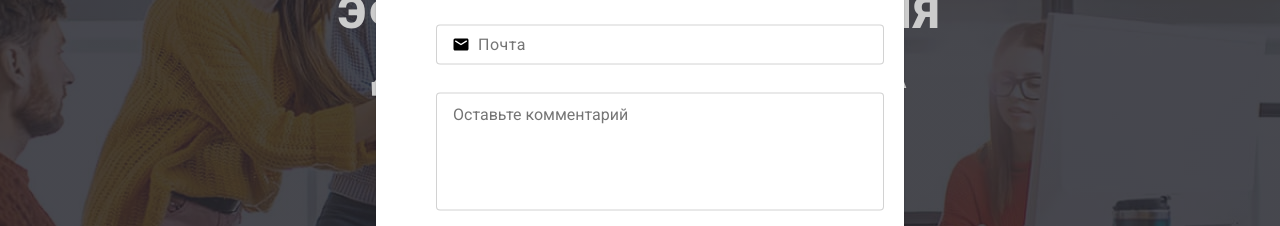
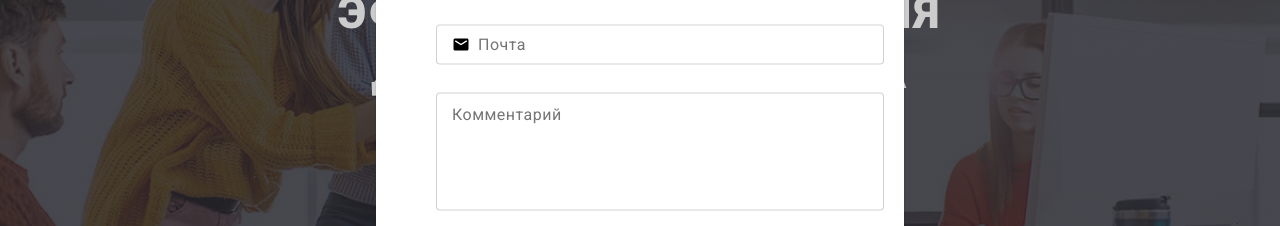
Before and after one commit to mrpembroke/goit-markup-hw-06, a plain HTML site: page index.html in a window 1280 px wide. Both pictures are taken after a click on the link "Заказать услугу". Shown: the part 298-524 px from the top of the page. Drawn offline with nearby package versions, Linux system fonts and the light colour scheme.

Commit message:
error correction
modal z-index
modal text-area label
text color form subscribe

```diff
--- a/css/styles.css
+++ b/css/styles.css
@@ -723,7 +723,6 @@ body {
 
 	/* font-size: 16px; */
 	line-height: 1.87;
-	color: rgba(255, 255, 255, 0.6);
 
 	border: 1px solid rgba(255, 255, 255, 0.3);
 	border-radius: 4px;
@@ -1029,6 +1028,7 @@ body {
 	position: fixed;
 	top: 0;
 	left: 0;
+	z-index: 11;
 
 	width: 100%;
 	height: 100%;
@@ -1146,6 +1146,21 @@ body {
 	border-radius: 4px;
 }
 
+.comment-label {
+	position: absolute;
+	top: 12px;
+	left: 16px;
+
+	transition: transform 250ms var(--timing-function);
+	color: var(--secondary-text-color);
+}
+
+.modal-comment:focus + .comment-label,
+.modal-comment:not(:placeholder-shown) + .comment-label {
+	color: var(--accent-color);
+	transform: translateY(-32px);
+}
+
 .checkbox-label {
 	display: inline-flex;
 	align-items: center;
--- a/index.html
+++ b/index.html
@@ -99,7 +99,8 @@
               </label>
 
               <label class="modal-field">
-                <textarea name="comment" rows="5" class="modal-comment" placeholder="Оставьте комментарий"></textarea>
+                <textarea name="comment" rows="5" class="modal-comment" placeholder=" "></textarea>
+                <span class="comment-label">Комментарий</span>
               </label>
 
               <label class="modal-field checkbox-label">
@@ -228,7 +229,7 @@
       </section>
 
 
-<!-- Команда -->
+    <!-- Команда -->
 
       <section class="section team">
       <div class="container">
@@ -402,7 +403,7 @@
       </div>
       </section>
 
-<!-- Клиенты -->
+    <!-- Клиенты -->
       <section class="section clients">
       <div class="container">
         <h2 class="section-title">Постоянные клиенты</h2>
```
